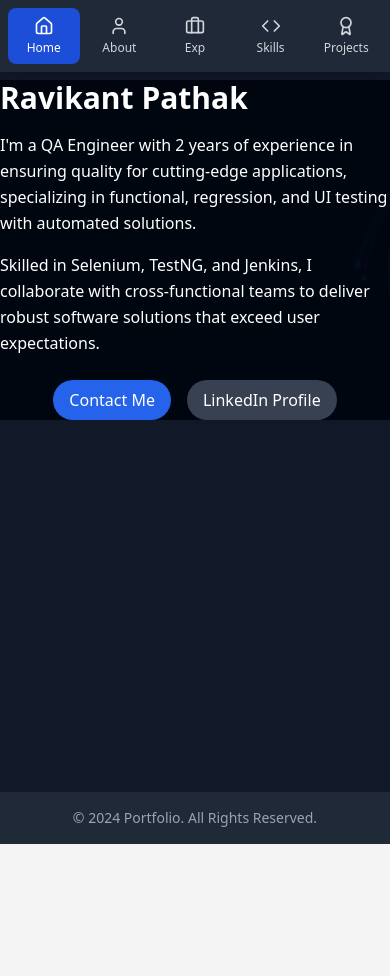
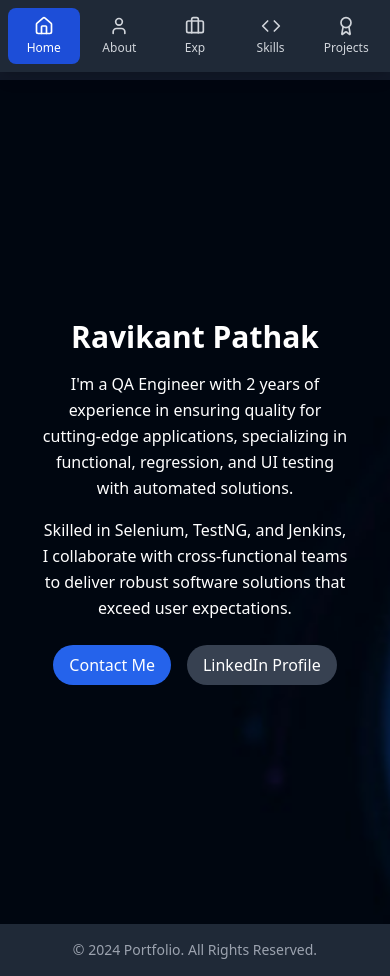
Before and after one commit to deadPoolCloud/ravikant-portfolio, a React (Create React App) app: page / in a window 390 px wide. Before the commit the page ends 844 px from the top, so only its background shows below. Built offline with nearby package versions, Linux system fonts and the light colour scheme.

Commit message:
New BG for ThePhone

```diff
--- a/src/App.css
+++ b/src/App.css
@@ -58,27 +58,18 @@ img, video, iframe {
   height: auto;
   object-fit: contain;
 }
+
 /* About Section Background */
 .about-section {
   position: relative;
-  min-height: 100vh; /* Full viewport height */
-  background-image: url('./profilepic/homebg.jpg'); /* Update to correct path */
-  background-size: cover; /* Ensure the image covers the container */
-  background-position: center; /* Center the image */
-  background-repeat: no-repeat; /* Prevent tiling */
-  background-attachment: fixed; /* Fixed for desktop */
+  min-height: 100vh;
+  background-image: url('./profilepic/Screenshot from 2024-12-12 11-30-14.png'); /* Update path to your image */
+  background-size: cover;
+  background-position: center;
+  background-attachment: fixed; /* Keeps the background fixed during scroll */
   color: white;
   padding-top: 20px;
 }
-
-/* Mobile Adjustments */
-@media screen and (max-width: 768px) {
-  .about-section {
-    background-attachment: scroll; /* Override fixed background on mobile */
-    background-size: cover; /* Ensure full coverage */
-  }
-}
-
 
 /* Text Overlay Styles */
 .about-section-overlay {
@@ -100,6 +91,16 @@ img, video, iframe {
   margin: 0 auto;
   background-color: rgba(0, 0, 0, 0.4); /* Slight transparency for better text readability */
   border-radius: 8px;
+}
+
+/* Scrollbar Customization */
+::-webkit-scrollbar {
+  width: 8px;
+}
+
+::-webkit-scrollbar-thumb {
+  background: var(--accent-color);
+  border-radius: 4px;
 }
 
 /* Animations and Transitions */
--- a/src/App.js
+++ b/src/App.js
@@ -85,13 +85,16 @@ function App() {
       case 'home':
         return (
           <div
-            className="about-section"
+            className="flex items-center justify-center min-h-screen px-4"
             style={{
               backgroundImage: `url(${homeback})`,
+              backgroundAttachment: 'fixed',
+              backgroundSize: 'cover',
+              backgroundPosition: 'center',
+              minHeight: '100vh',
             }}
           >
-            <div className="about-section-overlay"></div>
-            <div className="about-section-content">
+            <div className="text-center max-w-2xl mx-auto p-6">
               <h1 className="text-3xl md:text-4xl font-bold mb-4 text-white">Ravikant Pathak</h1>
               <p className="text-white mb-4 text-base md:text-lg leading-relaxed">
                 I'm a QA Engineer with 2 years of experience in ensuring quality for cutting-edge applications,
```
